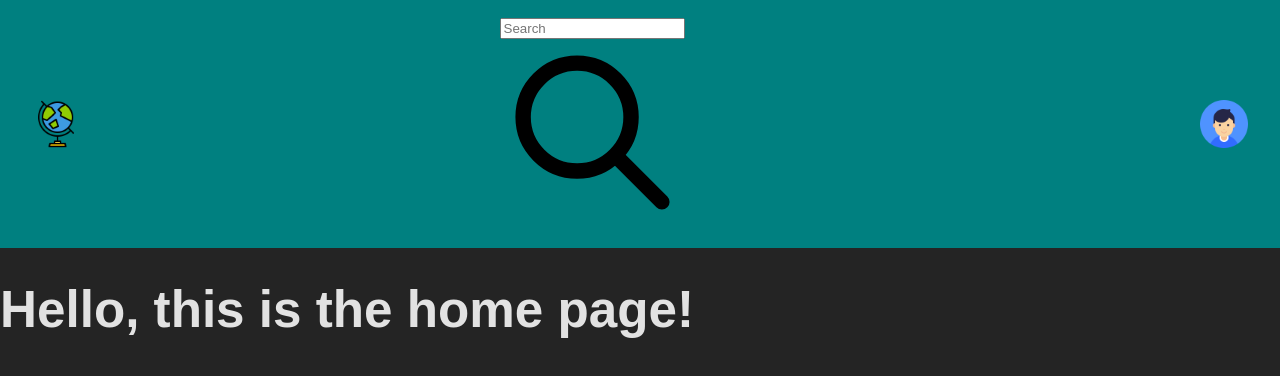
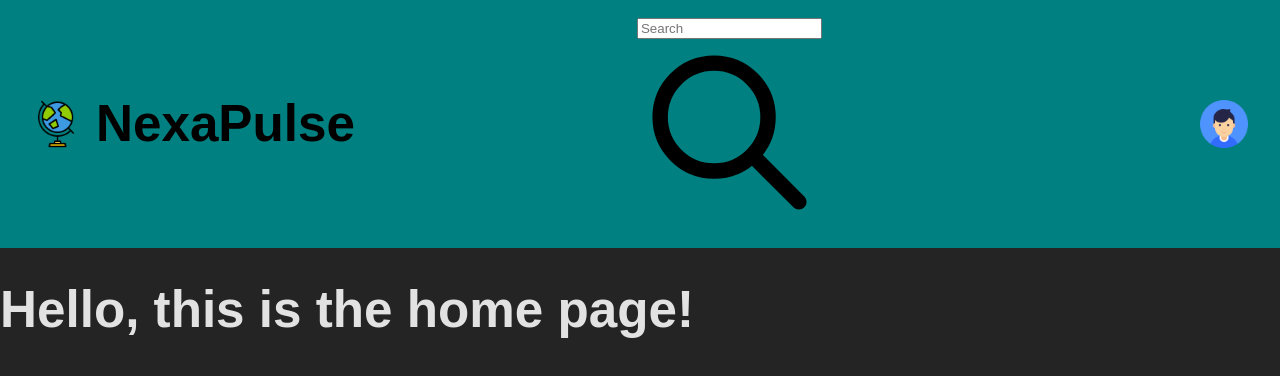
Before and after one commit to andynapoleon/NexaPulseDistributedSocialNetworking, a Svelte app in the folder client/: page / in a window 1280 px wide. Shown: the top 376 px of the page. Built offline with nearby package versions, Linux system fonts and the light colour scheme; some icons are missing; a web font is replaced by a local one.

Commit message:
Completed nav bar

```diff
--- a/client/src/components/NavBar.svelte
+++ b/client/src/components/NavBar.svelte
@@ -5,8 +5,11 @@
 </script>
 
 <nav>
-  <div><img src="../../logo.png" alt="" /></div>
-  <SearchBar />
+  <div>
+    <img src="../../logo.png" alt="" />
+    <h1 class="text-[2em] text-white font-bold text-[#d7efda]">NexaPulse</h1>
+  </div>
+  <div><SearchBar /></div>
   <div>
     <Icon.BellActiveSolid id="icon" />
     <Icon.MessageCaptionSolid id="icon" />
--- a/client/src/components/SearchBar.svelte
+++ b/client/src/components/SearchBar.svelte
@@ -5,7 +5,7 @@
   <input
     type="text"
     placeholder="Search"
-    class="pl-12 pr-4 py-2 border border-gray-300 rounded-lg shadow-sm focus:outline-none focus:ring-2 focus:ring-indigo-600 focus:border-transparent w-full bg-white"
+    class="pl-12 pr-4 py-2 border border-gray-300 rounded-lg shadow-sm focus:outline-none focus:ring-2 focus:ring-indigo-600 focus:border-transparent w-full text-base bg-gray-100"
   />
   <div
     class="absolute inset-y-0 left-0 pl-3 flex items-center justify-center h-full"
--- a/client/src/styles/app.css
+++ b/client/src/styles/app.css
@@ -49,3 +49,7 @@ button:focus,
 button:focus-visible {
   outline: 4px auto -webkit-focus-ring-color;
 }
+
+::placeholder {
+  align-items: center;
+}
```
